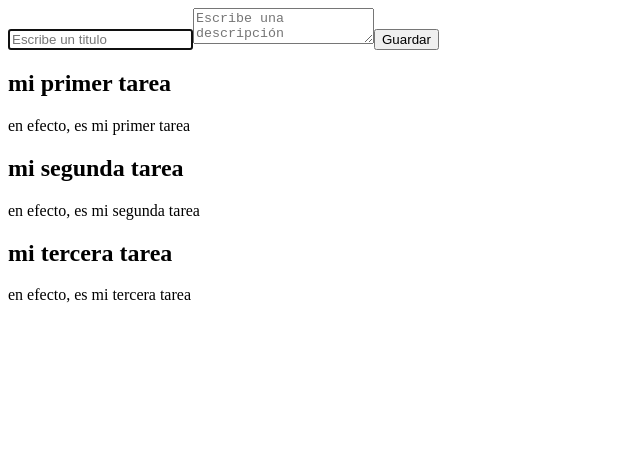
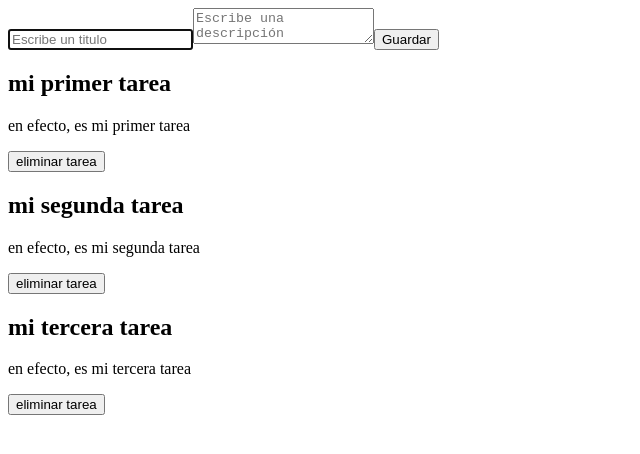
Before and after one commit to ricardo1003/react-task-deploy-example, a React (Vite) app: page / in a window 1280 px wide. Shown: the top 454 px of the page, without its empty margins (0-640 px from the left). Built offline with nearby package versions, Linux system fonts and the light colour scheme.

Commit message:
eliminar tarea

```diff
--- a/src/App.jsx
+++ b/src/App.jsx
@@ -18,10 +18,14 @@
     }])
   }
 
+  function deleteTask(taskId){
+    setTasks(tasks.filter(task => task.id !== taskId))
+  }
+
   return (
     <>
       <TaskForm createTask={createTask}></TaskForm>
-      <TaskList tasks={tasks}/>
+      <TaskList tasks={tasks} deleteTask={deleteTask}/>
     </>
   );
 }
--- a/src/components/TaskCard.jsx
+++ b/src/components/TaskCard.jsx
@@ -1,10 +1,16 @@
 import React from "react";
 
-function TaskCard({task}) {
+function TaskCard({ task, deleteTask }) {
+
+  function mostrarAlerta() {
+    alert(task.id);
+  }
+
   return (
     <section>
       <h1>{task.title}</h1>
       <p>{task.description}</p>
+      <button onClick={()=> deleteTask(task.id)}>eliminar tarea</button>
     </section>
   );
 }
--- a/src/components/TaskList.jsx
+++ b/src/components/TaskList.jsx
@@ -2,15 +2,15 @@
 import TaskCard from "./TaskCard";
 // import { useState, useEffect } from "react";
 
-function TaskList({ tasks }) {
-  if (tasks.lenght === 0) {
+function TaskList({ tasks, deleteTask }) {
+  if (tasks.lenght === 1) {
     return <h1>añade algo pe</h1>;
   }
 
   return (
     <Fragment key={"10"}>
       {tasks.map((task) => (
-        <TaskCard key={task.id} task={task}/>
+        <TaskCard key={task.id} task={task} deleteTask={deleteTask}/>
       ))}
     </Fragment>
   );
```
